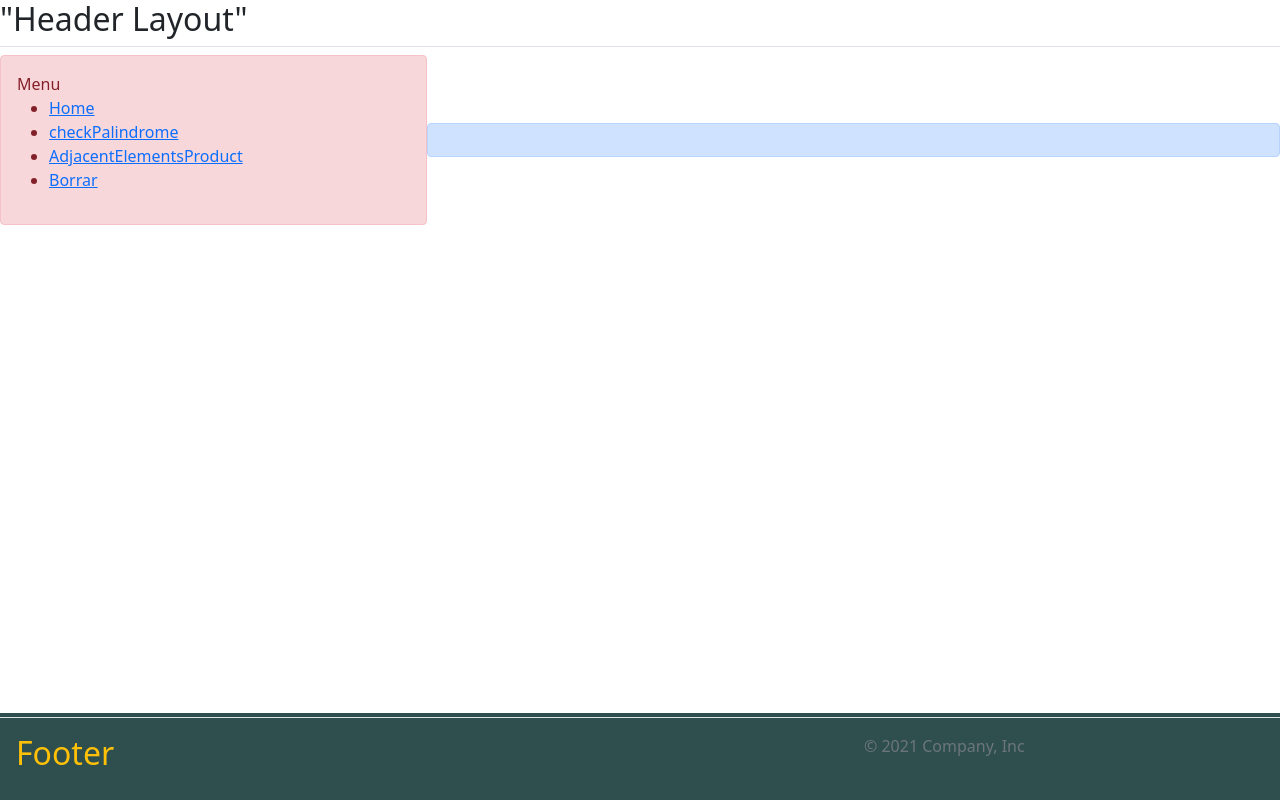
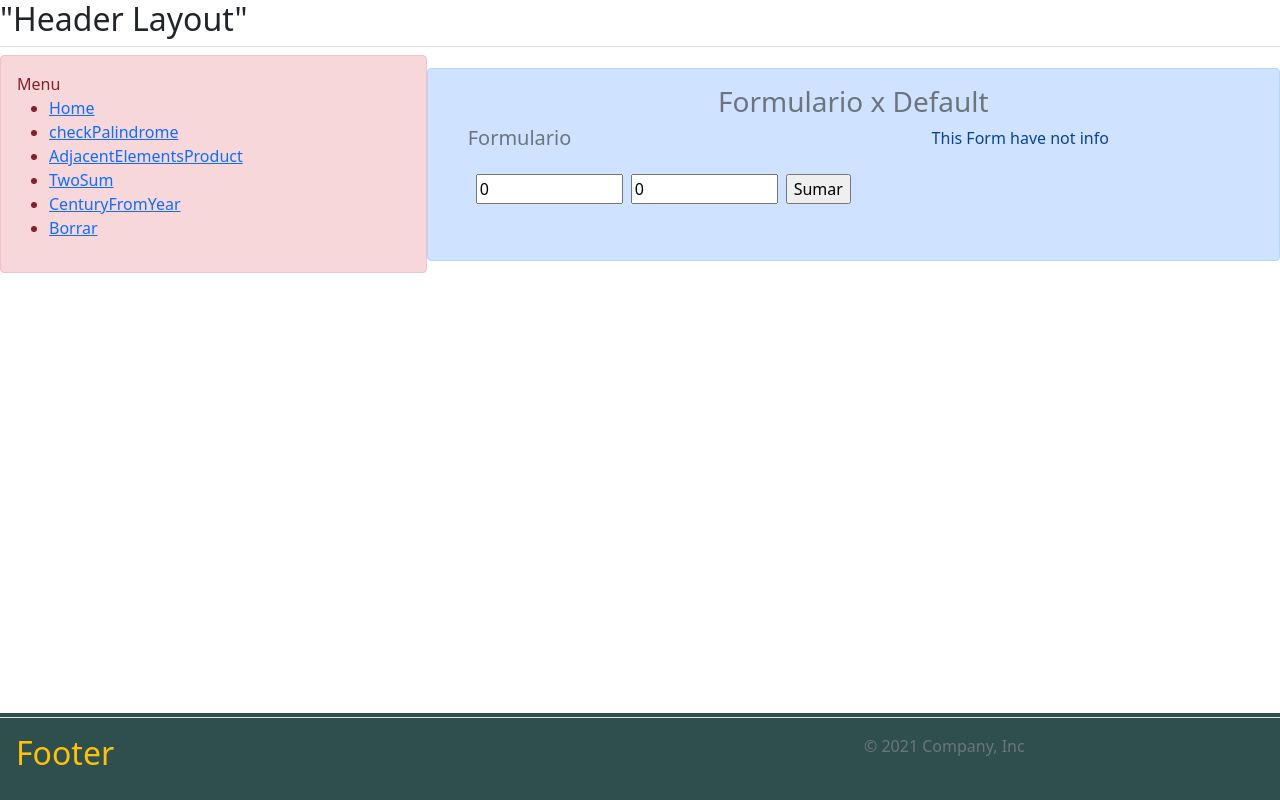
Before and after one commit to YordanSBarrera/My_App_CodeSign, a React (Create React App) app: page /TwoSum in a window 1280 px wide. Built offline with nearby package versions, Linux system fonts and the light colour scheme.

Commit message:
add CenturyFromYear exercise

```diff
--- a/src/components/DashboardLayout.js
+++ b/src/components/DashboardLayout.js
@@ -2,6 +2,8 @@ import Route from "./Route";
 import Borrar from "./codeSignal/Borrar";
 import Palindrome from "./codeSignal/Palindrome";
 import AdjacentElementsProduct from "./codeSignal/AdjacentElementsProduct";
+import TwoSum from "./codeSignal/TwoSum";
+import CenturyFromYear from "./codeSignal/CenturyFromYear";
 
 const DashboardLayout = () => {
   return (
@@ -21,6 +23,12 @@ const DashboardLayout = () => {
       <Route path="/AdjacentElementsProduct">
         <AdjacentElementsProduct />
       </Route>
+      <Route path="/TwoSum">
+        <TwoSum />
+      </Route>
+      <Route path="/CenturyFromYear">
+        <CenturyFromYear />
+      </Route>
     </div>
   );
 };
--- /dev/null
+++ b/src/components/Formulario2Input.js
@@ -0,0 +1,79 @@
+import { useState } from "react";
+
+const Formulario = (props) => {
+  /*
+  {
+  valorInial,
+  valorInial2,
+  nameFormulario,  -> nombre del ejercicio
+  info,            -> informacion del ejercicio
+  setValor,        -> pasar dato al padre (ejercicio)
+  setValor2,
+  nameButton,      ->nombre del Botton
+  }
+  */
+  const [input, setInput] = useState(props.valorInial ? props.valorInial : 0);
+  const [input2, setInput2] = useState(
+    props.valorInial2 ? props.valorInial2 : 0
+  );
+  const [res, setRes] = useState(props.respuesta ? props.respuesta : "");
+
+  const handleSubmit = (e) => {
+    e.preventDefault();
+    props.setValor(input);
+    props.setValor2(input2);
+
+    props.exe();
+    setRes(props.respuesta);
+  };
+  const handleChange = (e) => {
+    setInput(e.target.value);
+  };
+  const handleChange2 = (e) => {
+    setInput2(e.target.value);
+  };
+
+  return (
+    <div className="container">
+      <div className="text-muted text-center">
+        <h3>
+          {props.nameFormulario ? props.nameFormulario : "Formulario x Default"}
+        </h3>
+      </div>
+      <div className="row">
+        <div className="col-7">
+          <form onSubmit={handleSubmit}>
+            <h5 className="text-muted">Formulario</h5>
+            <input
+              type="text"
+              placeholder={props.valorInial ? props.valorInial : ""}
+              value={input}
+              onChange={handleChange}
+              name="campo"
+              className="mx-2"
+              size="10"
+            />
+            <input
+              type="text"
+              placeholder={props.valorInial2 ? props.valorInial2 : ""}
+              value={input2}
+              onChange={handleChange2}
+              name="campo2"
+              size="10"
+            />
+            <input
+              className="mx-2 my-3"
+              type="submit"
+              value={props.nameButton ? props.nameButton : "Aceptar"}
+            />
+          </form>
+          <label>{res}</label>
+        </div>
+        <div className="col-5">
+          {props.info ? props.info : "This Form have not info"}
+        </div>
+      </div>
+    </div>
+  );
+};
+export default Formulario;
--- a/src/components/MenuLayout.js
+++ b/src/components/MenuLayout.js
@@ -28,6 +28,16 @@ const MenuLayout = () => {
           </Link>
         </li>
         <li>
+          <Link href="/TwoSum" className="item">
+            TwoSum
+          </Link>
+        </li>
+        <li>
+          <Link href="/CenturyFromYear" className="item">
+            CenturyFromYear
+          </Link>
+        </li>
+        <li>
           <Link href="/borrar" className="item">
             Borrar
           </Link>
--- /dev/null
+++ b/src/components/codeSignal/CenturyFromYear.js
@@ -0,0 +1,50 @@
+import { useState } from "react/cjs/react.development";
+import Formulario from "../Formulario";
+
+const CenturyFromYear = () => {
+  const [anno, setAnno] = useState(0);
+  const [respuesta, setRespuesta] = useState("");
+  const description = (
+    <div>
+      <p>
+        Given a year, return the century it is in. The first century spans from
+        the year 1 up to and including the year 100, the second - from the year
+        101 up to and including the year 200, etc.
+      </p>
+      <h2> Example</h2>
+      <ul>
+        <li>
+          For year = 1905, the output should be centuryFromYear(year) = 20;
+          <br />
+        </li>
+        <li>
+          For year = 1700, the output should be centuryFromYear(year) = 17.
+          <br />
+        </li>
+      </ul>
+    </div>
+  );
+  const CFY_exe = () => {
+    const resp = Math.trunc(anno / 100);
+    if (anno % 100 === 0) {
+      setRespuesta(resp);
+    } else {
+      setRespuesta(resp + 1);
+    }
+  };
+
+  return (
+    <div className="container">
+      <Formulario
+        nameFormulario={"Given a year, return the century it is in"}
+        info={description}
+        setValor={setAnno}
+        exe={CFY_exe}
+        respuesta={respuesta}
+        nameButton={"Siglo?"}
+      />
+    </div>
+  );
+};
+
+export default CenturyFromYear;
--- a/src/components/codeSignal/FuncionesAux.js
+++ b/src/components/codeSignal/FuncionesAux.js
@@ -18,3 +18,18 @@ export const inStringOutArray = (stringValue) => {
   console.log(array);
   return array;
 };
+
+export const getNumbersInString = (string) => {
+  var tmp = string.split("");
+  var map = tmp.map(function (current) {
+    if (!isNaN(parseInt(current))) {
+      return current;
+    }
+  });
+
+  var numbers = map.filter(function (value) {
+    return value != undefined;
+  });
+
+  return numbers.join("");
+};
--- a/src/components/codeSignal/TwoSum.js
+++ b/src/components/codeSignal/TwoSum.js
@@ -0,0 +1,22 @@
+import { useState } from "react/cjs/react.development";
+import Formulario2Input from "../Formulario2Input";
+
+const TwoSum = () => {
+  const [num1, setNum1] = useState(0);
+  const [num2, setNum2] = useState(0);
+  const [resp, setResp] = useState(0);
+  const TS_exe = () => {
+    setResp(parseInt(num1) + parseInt(num2));
+  };
+  return (
+    <Formulario2Input
+      setValor={setNum1}
+      setValor2={setNum2}
+      nameButton={"Sumar"}
+      exe={TS_exe}
+      respuesta={resp}
+    />
+  );
+};
+
+export default TwoSum;
```
